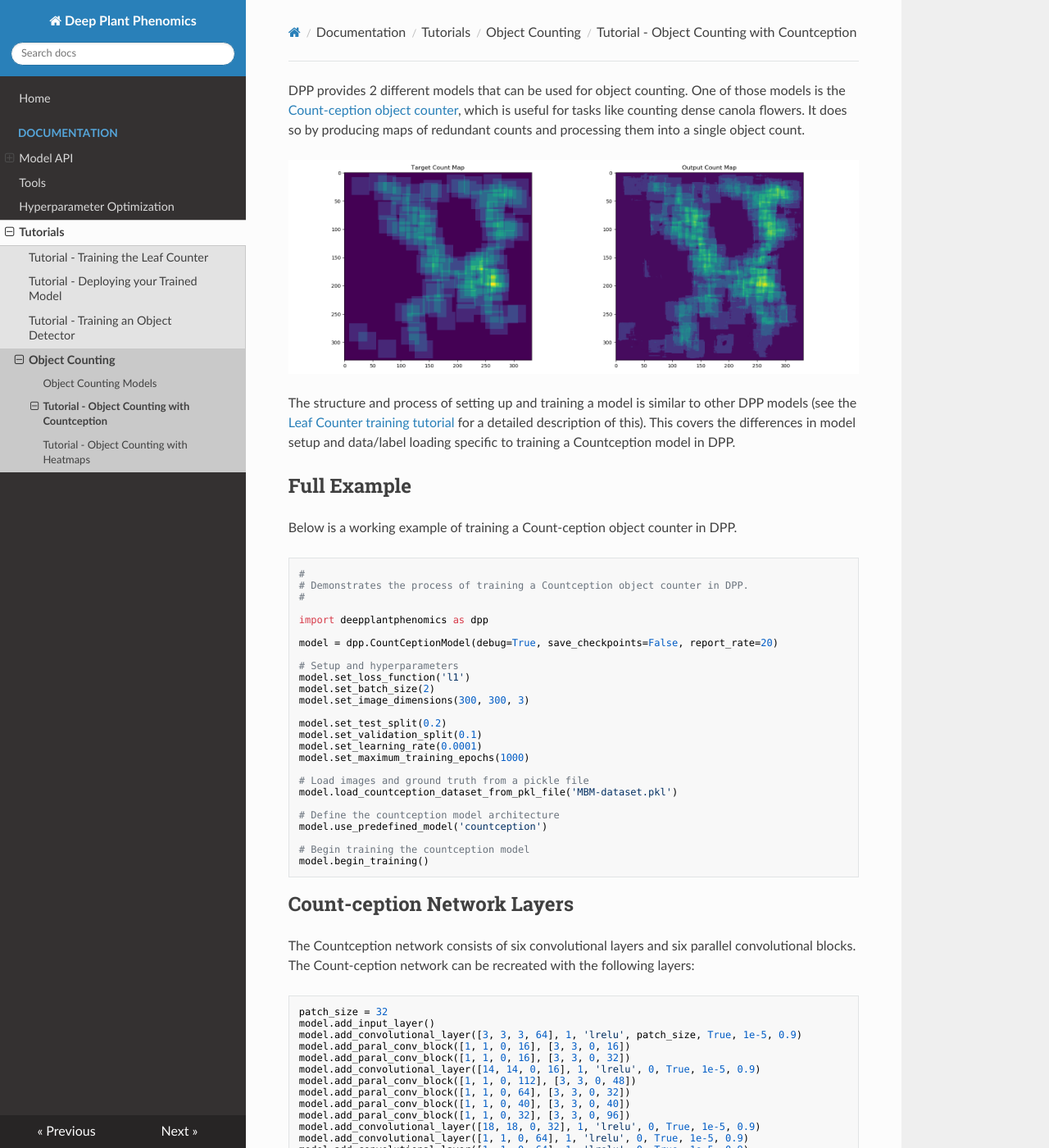
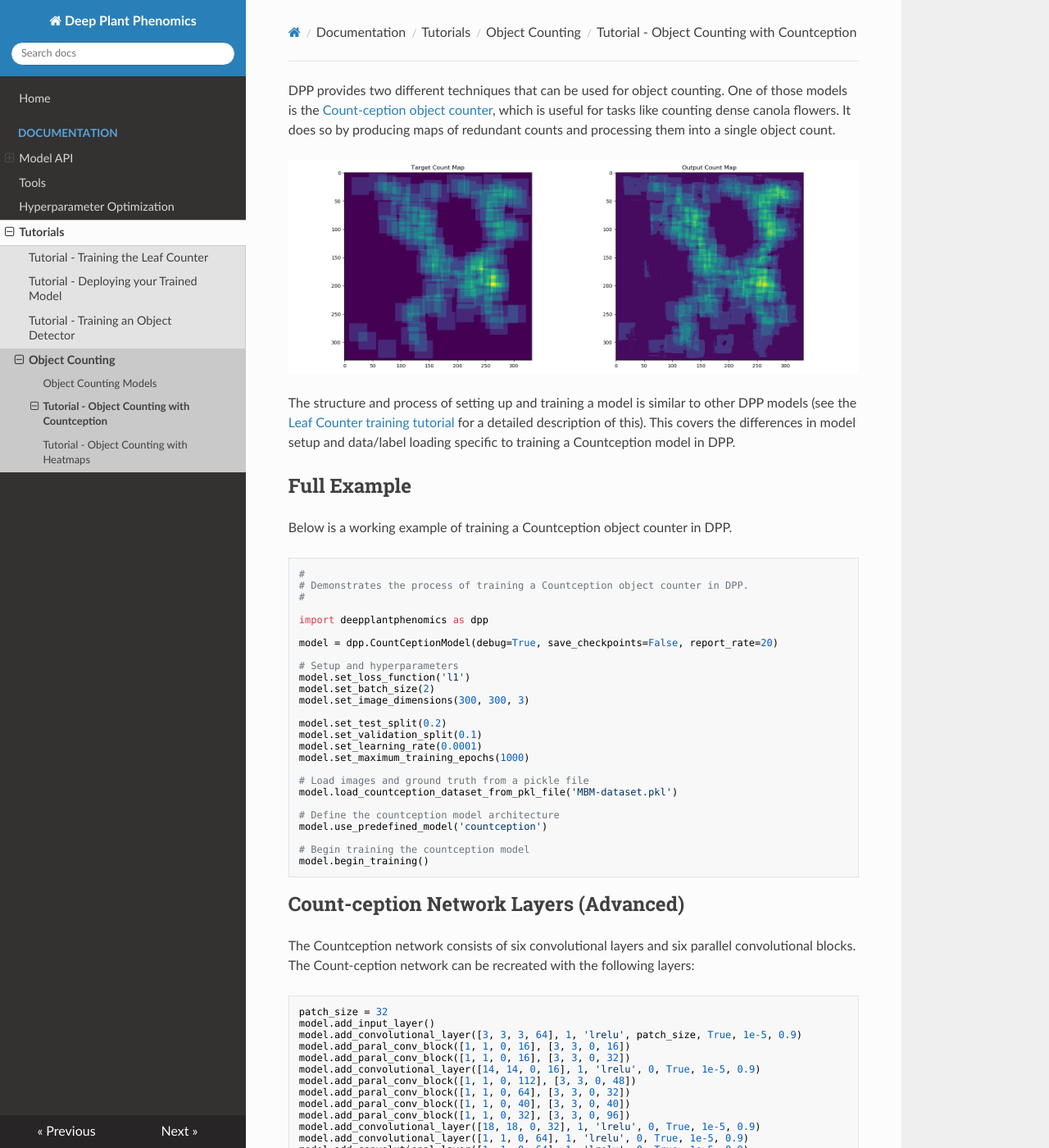
Before and after one commit to p2irc/deepplantphenomics, an MkDocs documentation site: the page built from docs/Tutorial-Object-Counting-with-Countception.md, in a window 1280 px wide and 1400 px high. Shown: the whole window at 82% size. Built offline with MkDocs 1.6.1, drawn with Linux system fonts in a browser that asks for light colours; nearby versions of some CDN libraries; old or Windows-style settings are respelled for this version of MkDocs.

Commit message:
more doc tweaks

````diff
--- a/docs/Tutorial-Object-Counting-with-Countception.md
+++ b/docs/Tutorial-Object-Counting-with-Countception.md
@@ -1,4 +1,4 @@
-DPP provides 2 different models that can be used for object counting. One of those models is the [Count-ception object counter](https://arxiv.org/abs/1703.08710), which is useful for tasks like counting dense canola flowers. It does so by producing maps of redundant counts and processing them into a single object count.
+DPP provides two different techniques that can be used for object counting. One of those models is the [Count-ception object counter](https://arxiv.org/abs/1703.08710), which is useful for tasks like counting dense canola flowers. It does so by producing maps of redundant counts and processing them into a single object count.
 
 ![Redundant Count Map Examples](flower-counter-output.png)
 
@@ -6,7 +6,7 @@ The structure and process of setting up and training a model is similar to other
 
 ## Full Example
 
-Below is a working example of training a Count-ception object counter in DPP.
+Below is a working example of training a Countception object counter in DPP.
 
 ```python
 #
@@ -37,7 +37,7 @@ model.use_predefined_model('countception')
 model.begin_training()
 ```
 
-## Count-ception Network Layers
+## Count-ception Network Layers (Advanced)
 
 The Countception network consists of six convolutional layers and six parallel convolutional blocks. The Count-ception network can be recreated with the following layers:
 
````
Also changed, not shown: docs/Tutorial-Object-Counting-with-Heatmaps.md (+1 -1 lines).
